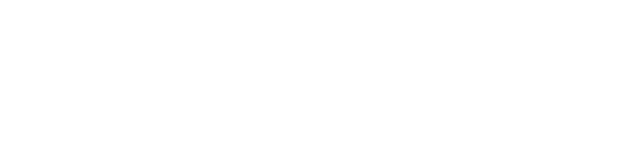
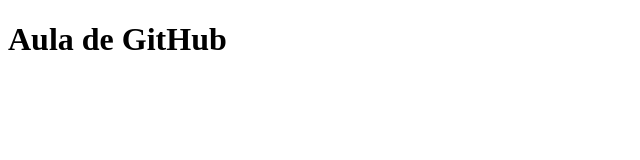
Before and after one commit to Joaov9620/aula_github, a plain HTML site: page index.html in a window 1280 px wide. Shown: the whole page, without its empty margins (0-640 px from the left). Drawn offline with Linux system fonts and the light colour scheme.

Commit message:
Update index.html

```diff
--- a/index.html
+++ b/index.html
@@ -7,6 +7,8 @@
     <title>Git no VsCode</title>
 </head>
 <body>
-
+    <h1>
+        Aula de GitHub
+    </h1>
 </body>
 </html>
```
